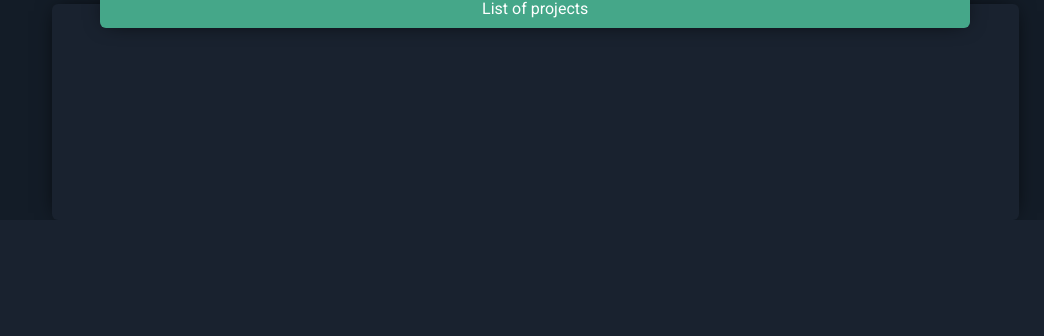
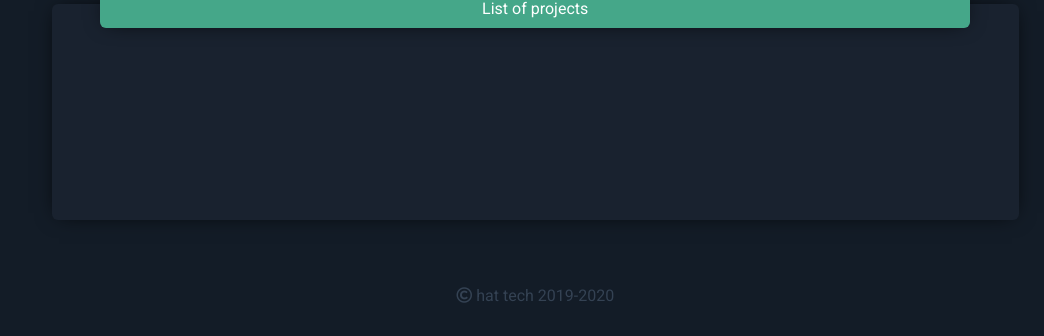
Before and after one commit to NasserAlkahtani/TMS, a PHP site: page /company/index.php in a window 1280 px wide. Shown: the part 1968-2304 px from the top of the page, without its empty margins (236-1280 px from the left). Before the commit the page ends 2183 px from the top, so only its background shows below. Run offline with PHP 8.4, Linux system fonts and the light colour scheme; the visitor is signed in with stand-in values (Sample User, id 1); data that the repository does not hold is empty.

Commit message:
Added footer

```diff
--- a/src/assets/css/all.css
+++ b/src/assets/css/all.css
@@ -1,19 +1,34 @@
-html,
-body {
-    position: absolute;
+html {
     height: 100%;
     width: 100%;
     padding: 0px;
     margin: 0px;
+}
+
+body {
     background-color: #131c27;
     font-family: 'Roboto', sans-serif;
+    height: 100%;
+    width: 100%;
+    padding: 0px;
+    margin: 0px;
 }
-
 
 .body {
     position: absolute;
     margin-left: 20.5%;
     margin-top: 5.7%;
     width: 79.5%;
+    height: auto;
     height: 94.3%;
 }
+
+.footer {
+    margin-top: 40px;
+    position: relative;
+    float: left;
+    width: 100%;
+    height: 50px;
+    text-align: center;
+    color: #344253;
+}
--- a/src/pages/company/index.php
+++ b/src/pages/company/index.php
@@ -124,7 +124,9 @@ include('../shared/sidebar.php');
 
 
 
-
+<div class="footer">
+<i class="far fa-copyright"></i> hat tech 2019-2020
+</div>
 </div> <!-- end body -->
 
 
```
